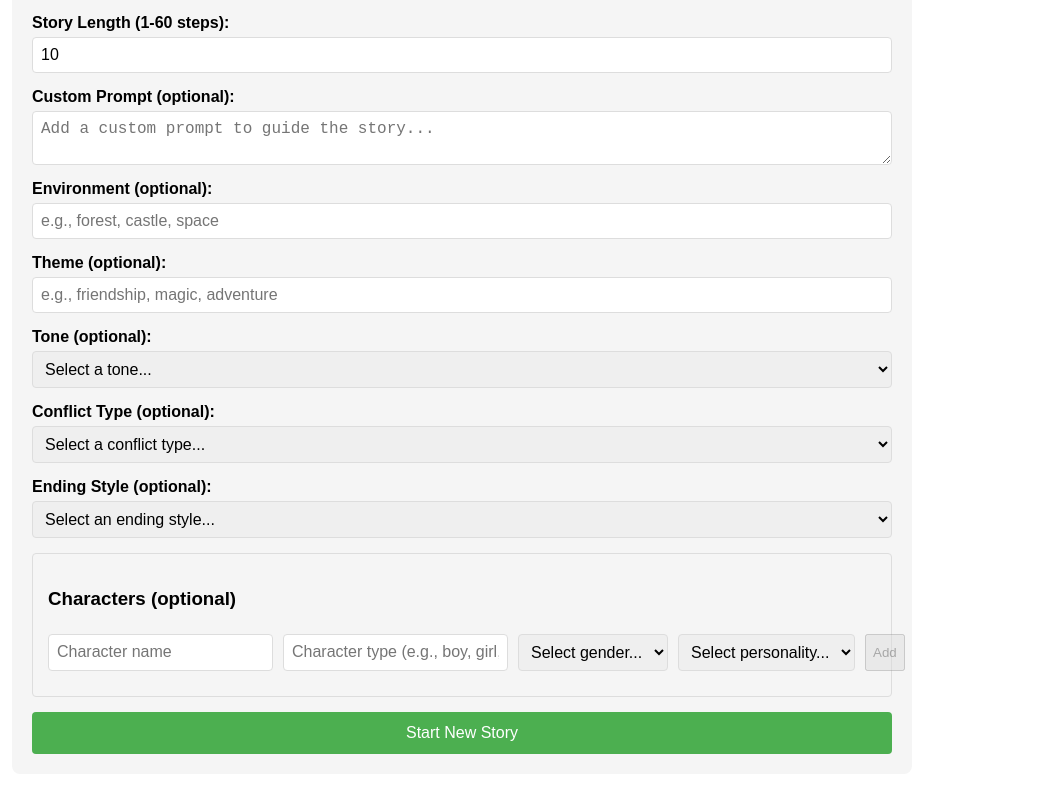
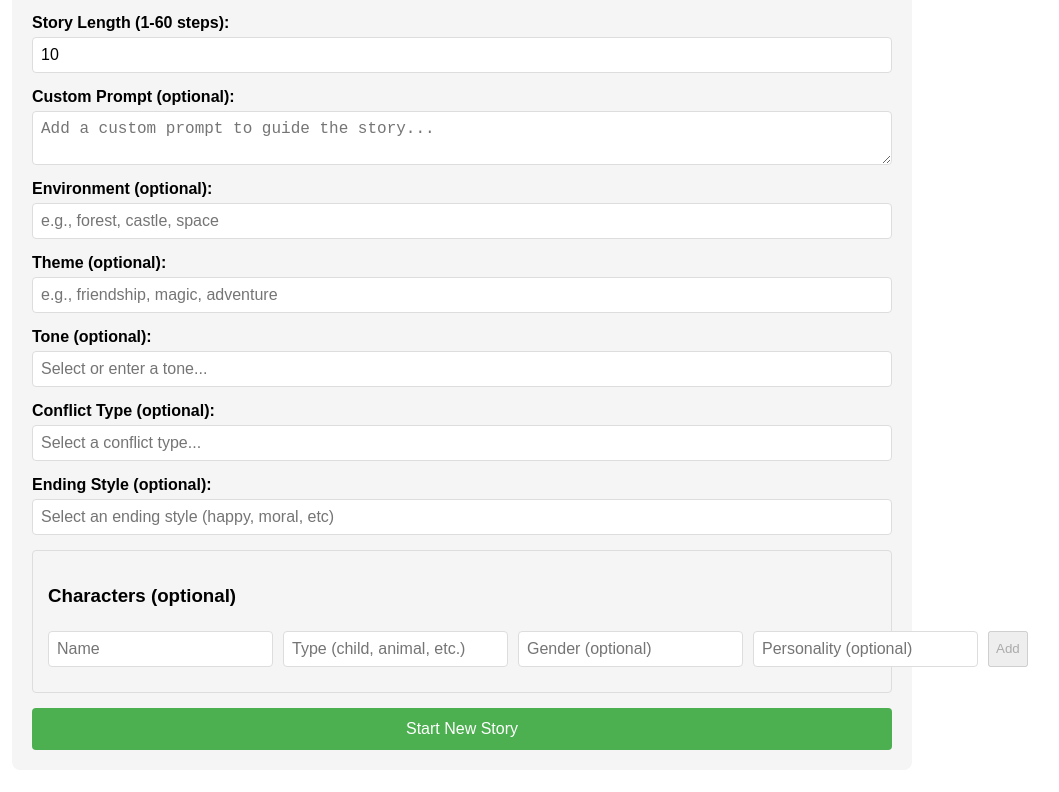
Before and after one commit to run-o/talehopper, a React (Create React App) app in the folder frontend/: page / in a window 1280 px wide. Shown: the part 366-1158 px from the top of the page, without its empty margins (178-1237 px from the left). Built offline with nearby package versions, Linux system fonts and the light colour scheme.

Commit message:
Refactor controls for story parameters
- switch to datalist for most controls to allow for custom values
- switch to optional strings for corresponding fields in schema
- modify story prompt to add tone, ending style, conflict type, characters gender and personality
- misc fixes

```diff
--- a/frontend/src/components/StoryForm.tsx
+++ b/frontend/src/components/StoryForm.tsx
@@ -137,48 +137,57 @@ const StoryForm: React.FC<StoryFormProps> = ({ onSubmit, isLoading }) => {
 
         <div className="form-group">
           <label htmlFor="tone">Tone (optional):</label>
-          <select
+          <input
+            type="text"
             id="tone"
+            list="tone-options"
             value={tone || ""}
             onChange={(e) => setTone(e.target.value as StoryPrompt["tone"] || undefined)}
-          >
-            <option value="">Select a tone...</option>
-            <option value="friendly">Friendly</option>
-            <option value="silly">Silly</option>
-            <option value="adventurous">Adventurous</option>
-            <option value="mysterious">Mysterious</option>
-            <option value="wholesome">Wholesome</option>
-          </select>
+            placeholder="Select or enter a tone..."
+          />
+          <datalist id="tone-options">
+            <option value="friendly" />
+            <option value="silly" />
+            <option value="adventurous" />
+            <option value="mysterious" />
+            <option value="wholesome" />
+          </datalist>
         </div>
 
         <div className="form-group">
           <label htmlFor="conflictType">Conflict Type (optional):</label>
-          <select
+          <input
+            type="text"
             id="conflictType"
+            list="conflict-options"
             value={conflictType || ""}
             onChange={(e) => setConflictType(e.target.value as StoryPrompt["conflict_type"] || undefined)}
-          >
-            <option value="">Select a conflict type...</option>
-            <option value="quest">Quest</option>
-            <option value="problem">Problem</option>
-            <option value="villain">Villain</option>
-            <option value="lost item">Lost Item</option>
-          </select>
+            placeholder="Select a conflict type..."
+          />
+          <datalist id="conflict-options">
+            <option value="quest" />
+            <option value="problem" />
+            <option value="villain" />
+            <option value="lost item" />
+          </datalist>
         </div>
 
         <div className="form-group">
           <label htmlFor="endingStyle">Ending Style (optional):</label>
-          <select
+          <input
+            type="text"
             id="endingStyle"
+            list="ending-options"
             value={endingStyle || ""}
             onChange={(e) => setEndingStyle(e.target.value as StoryPrompt["ending_style"] || undefined)}
-          >
-            <option value="">Select an ending style...</option>
-            <option value="happy">Happy</option>
-            <option value="twist">Twist</option>
-            <option value="moral">Moral</option>
-            <option value="open">Open</option>
-          </select>
+            placeholder="Select an ending style (happy, moral, etc)"
+          />
+          <datalist id="ending-options">
+            <option value="happy" />
+            <option value="twist" />
+            <option value="moral" />
+            <option value="open" />
+          </datalist>
         </div>
 
         <div className="form-group characters-section">
@@ -189,67 +198,53 @@ const StoryForm: React.FC<StoryFormProps> = ({ onSubmit, isLoading }) => {
               type="text"
               value={characterName}
               onChange={(e) => setCharacterName(e.target.value)}
-              placeholder="Character name"
+              placeholder="Name"
             />
             <input
               type="text"
               value={characterType}
               onChange={(e) => setCharacterType(e.target.value)}
-              placeholder="Character type (e.g., boy, girl, animal)"
+              placeholder="Type (child, animal, etc.)"
             />
 
-            {/* Gender Dropdown with Free Text Option */}
-            <div className="dropdown-with-text">
-              <select
-                value={characterGender || ""}
-                onChange={(e) => setCharacterGender(e.target.value === "custom" ? "" : e.target.value as Character["gender"])}
-              >
-                <option value="">Select gender...</option>
-                <option value="Boy">Boy</option>
-                <option value="Girl">Girl</option>
-                <option value="Neutral">Neutral</option>
-                <option value="custom">Custom...</option>
-              </select>
-              {characterGender === "" && (
+            {/* Gender with Datalist */}
             <input
               type="text"
+              id="characterGender"
+              list="gender-options"
               value={characterGender || ""}
-                  onChange={(e) => setCharacterGender(e.target.value)}
-                  placeholder="Enter custom gender"
+              onChange={(e) => setCharacterGender(e.target.value || undefined)}
+              placeholder="Gender (optional)"
             />
-              )}
-            </div>
+            <datalist id="gender-options">
+              <option value="Boy" />
+              <option value="Girl" />
+              <option value="Neutral" />
+            </datalist>
 
-            {/* Personality Dropdown with Free Text Option */}
-            <div className="dropdown-with-text">
-              <select
-                value={characterPersonality || ""}
-                onChange={(e) => setCharacterPersonality(e.target.value === "custom" ? "" : e.target.value as Character["personality"])}
-              >
-                <option value="">Select personality...</option>
-                <option value="Good">Good</option>
-                <option value="Bad">Bad</option>
-                <option value="Neutral">Neutral</option>
-                <option value="Kind">Kind</option>
-                <option value="Brave">Brave</option>
-                <option value="Helpful">Helpful</option>
-                <option value="Mean">Mean</option>
-                <option value="Selfish">Selfish</option>
-                <option value="Mischievous">Mischievous</option>
-                <option value="Cruel">Cruel</option>
-                <option value="Evil">Evil</option>
-                <option value="Heroic">Heroic</option>
-                <option value="custom">Custom...</option>
-              </select>
-              {characterPersonality === "" && (
+            {/* Personality with Datalist */}
             <input
               type="text"
+              id="characterPersonality"
+              list="personality-options"
               value={characterPersonality || ""}
-                  onChange={(e) => setCharacterPersonality(e.target.value)}
-                  placeholder="Enter custom personality"
+              onChange={(e) => setCharacterPersonality(e.target.value || undefined)}
+              placeholder="Personality (optional)"
             />
-              )}
-            </div>
+            <datalist id="personality-options">
+              <option value="Good" />
+              <option value="Bad" />
+              <option value="Neutral" />
+              <option value="Kind" />
+              <option value="Brave" />
+              <option value="Helpful" />
+              <option value="Mean" />
+              <option value="Selfish" />
+              <option value="Mischievous" />
+              <option value="Cruel" />
+              <option value="Evil" />
+              <option value="Heroic" />
+            </datalist>
 
             <button
               type="button"
```
Also changed, not shown: 2 other files (tests, documents, lock files or other folders). Lines whose indentation alone changed are shown as unchanged.
